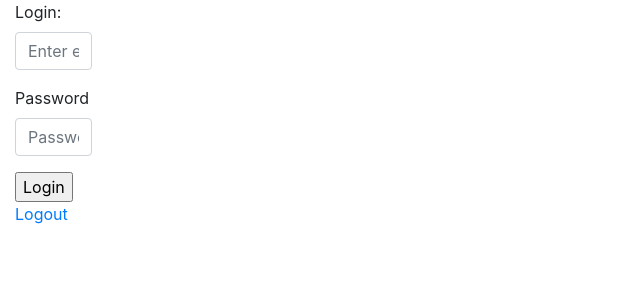
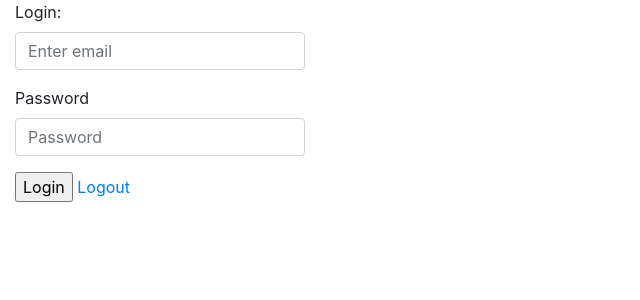
Before and after one commit to RoboInterativo/robocms, a Python web app: template robocms_app/templates/base_admin.html in a window 1280 px wide. Shown: the top 300 px of the page, without its empty margins (0-640 px from the left). Run offline with Jinja, Linux system fonts and the light colour scheme; the template is opened without the code that fills it, so the values that code supplies are empty; some libraries are stand-ins or nearby versions.

```diff
--- a/robocms_app/templates/base_admin.html
+++ b/robocms_app/templates/base_admin.html
@@ -15,7 +15,7 @@
 
 <div class="container-fluid">
   <div class="row">
-    <div class="col-1">
+    <div class="col-3">
 <form action="/login" method="post">
     <div class="form-group">
 
@@ -39,7 +39,7 @@
 </form>
         <a href="/logout">Logout</a>
 </div>
-      <div class="col-11">  </div>
+      <div class="col-9">  </div>
   </div>
 
 
```
